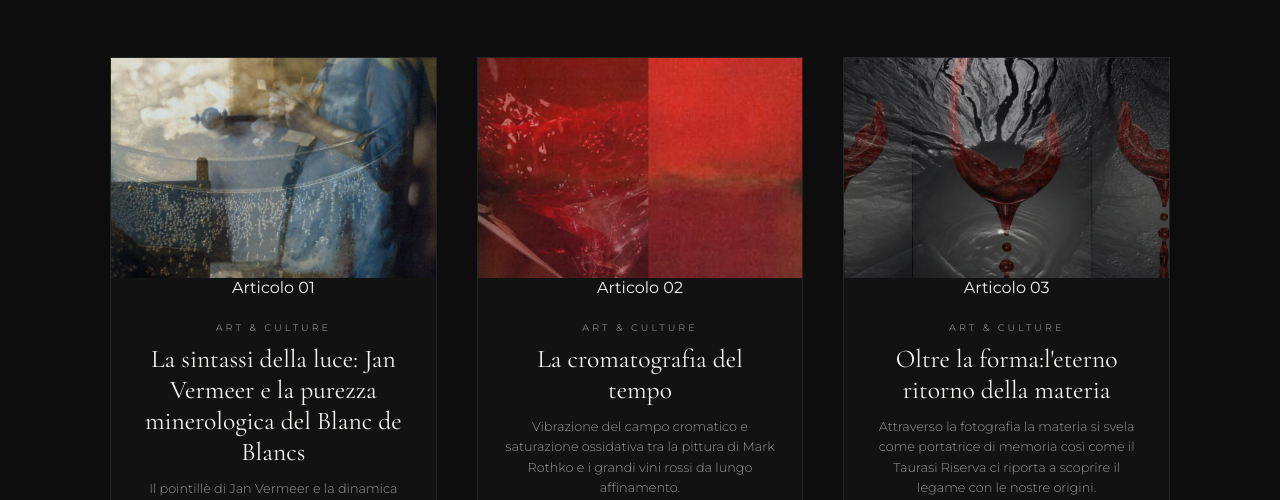
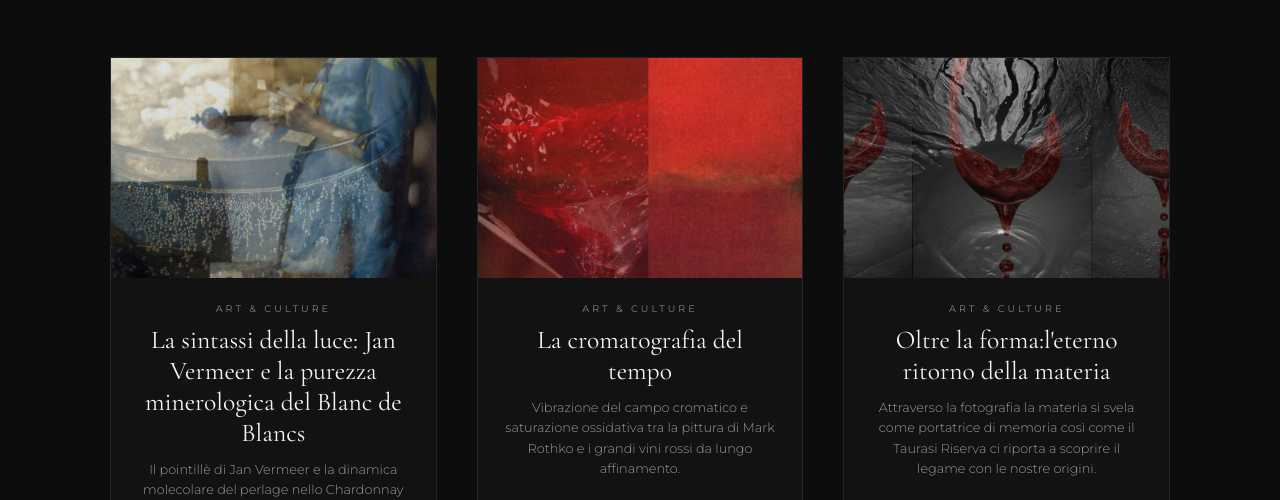
Before and after one commit to stellarcantis/arcantis-archive, a plain HTML site: page heritage.html in a window 1280 px wide. Shown: the part 300-800 px from the top of the page. Drawn offline with nearby package versions, Linux system fonts and the light colour scheme.

Commit message:
Add files via upload

```diff
--- a/heritage.html
+++ b/heritage.html
@@ -42,8 +42,7 @@
                 <div class="card-image">
                     <img src="vermeerblancs.png">
                 </div>
-                    <span>Articolo 01</span>
-                </div>
+
                 <div class="card-content">
                     <span class="card-tag">Art & Culture</span>
                     <h2>La sintassi della luce: Jan Vermeer e la purezza minerologica del Blanc de Blancs</h2>
@@ -55,8 +54,7 @@
                 <div class="card-image">
                     <img src="rothkorosso.png">
                     </div>
-                    <span>Articolo 02</span>
-                </div>
+
                 <div class="card-content">
                     <span class="card-tag">Art & Culture</span>
                     <h2>La cromatografia del tempo</h2>
@@ -68,8 +66,7 @@
                 <div class="card-image">
                     <img src="biastauri.png">
                     </div>
-                    <span>Articolo 03</span>
-                </div>
+
                 <div class="card-content">
                     <span class="card-tag">Art & Culture</span>
                     <h2>Oltre la forma:l'eterno ritorno della materia</h2>
```
